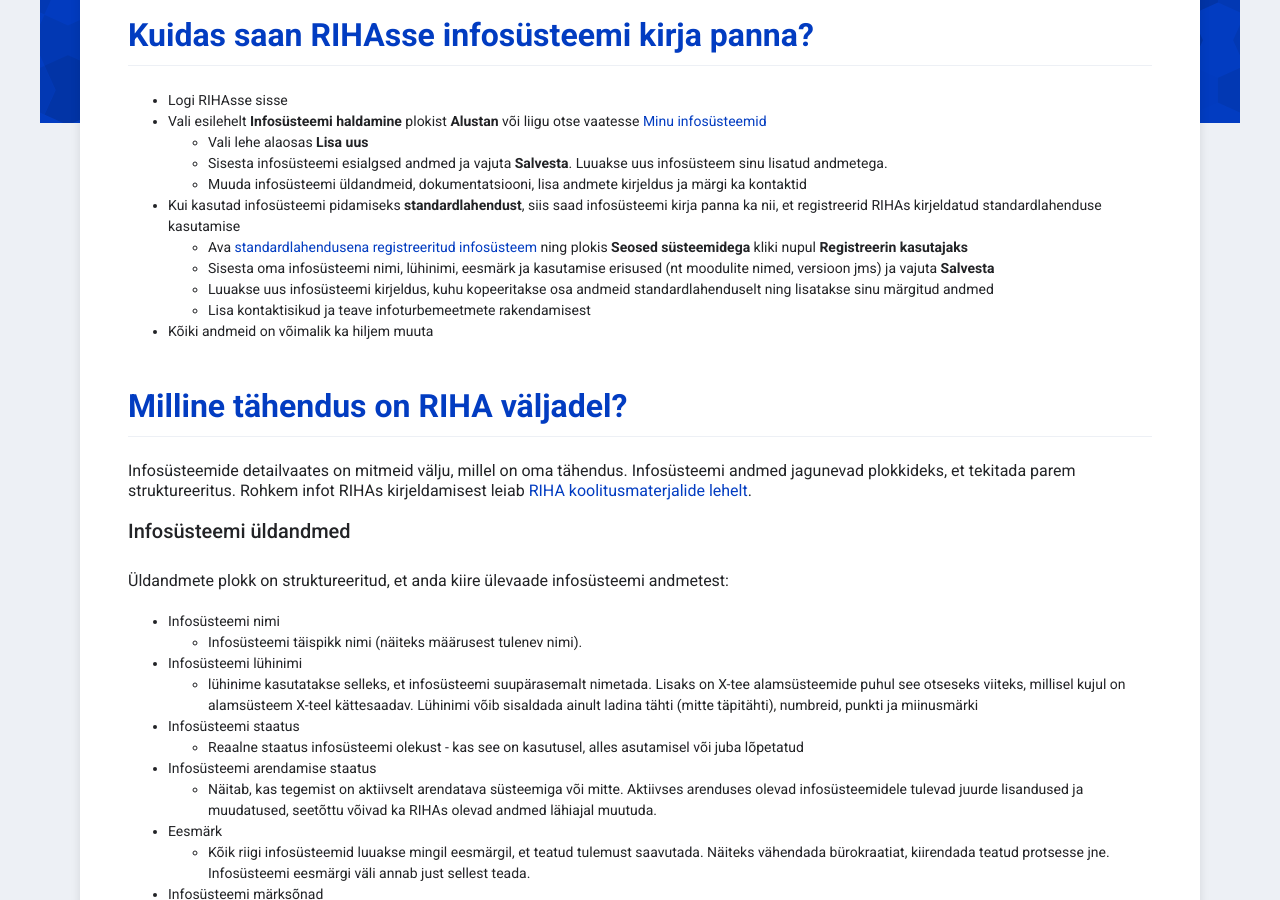
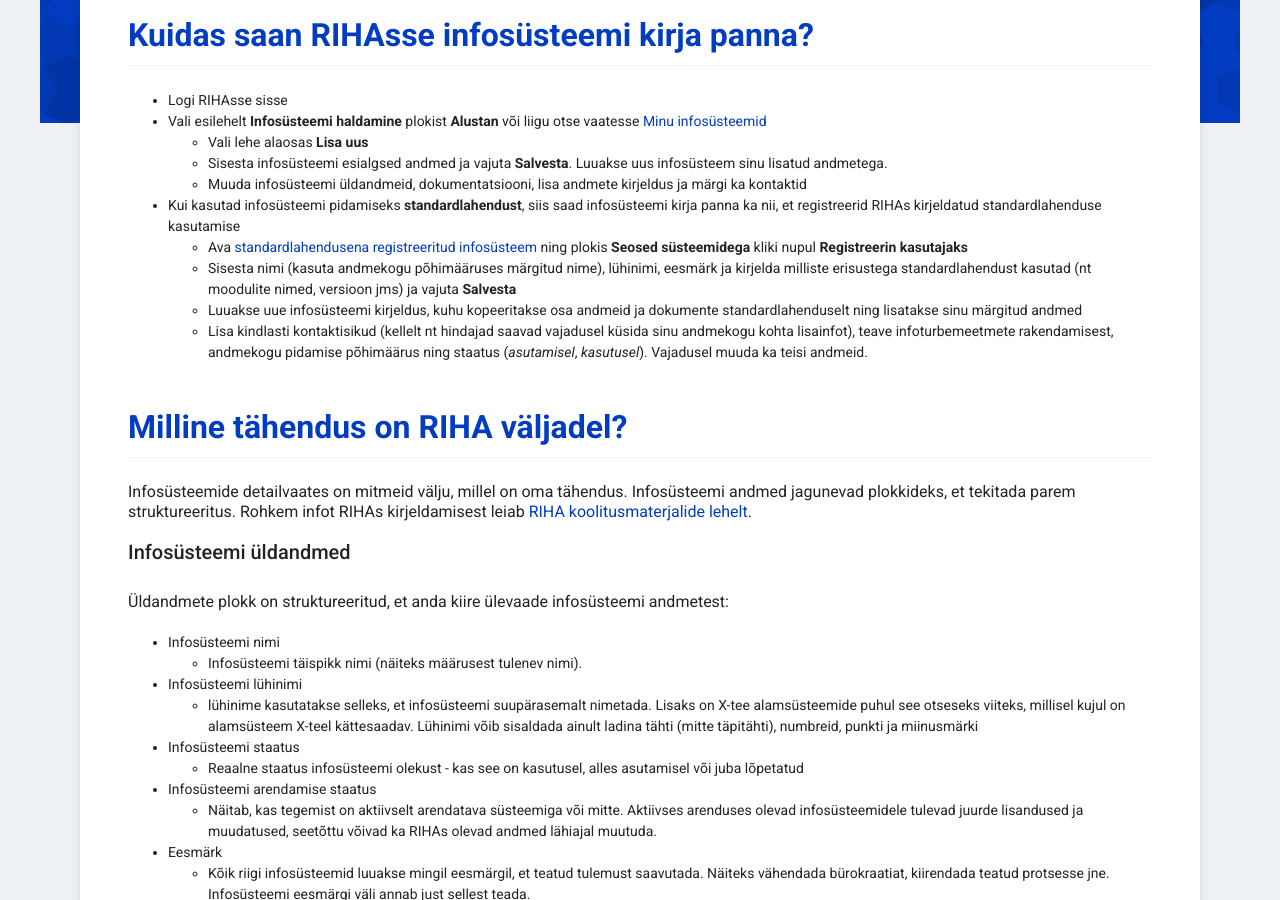
Before and after one commit to e-gov/RIHA-Help, a Jekyll site: the page built from docs/RIHAs-kirjeldamine.md, in a window 1280 px wide and 900 px high, scrolled down 540 px. Built offline with Jekyll 4.4.1, drawn with Linux system fonts in a browser that asks for light colours.

Commit message:
Update RIHAs-kirjeldamine.md

```diff
--- a/docs/RIHAs-kirjeldamine.md
+++ b/docs/RIHAs-kirjeldamine.md
@@ -15,11 +15,10 @@ title: Infosüsteemide kirjeldamine RIHAs
     - Sisesta infosüsteemi esialgsed andmed ja vajuta **Salvesta**. Luuakse uus infosüsteem sinu lisatud andmetega.
     - Muuda infosüsteemi üldandmeid, dokumentatsiooni, lisa andmete kirjeldus ja märgi ka kontaktid
 - Kui kasutad infosüsteemi pidamiseks **standardlahendust**, siis saad infosüsteemi kirja panna ka nii, et registreerid RIHAs kirjeldatud standardlahenduse kasutamise
-    - Ava [standardlahendusena registreeritud infosüsteem](https://www.riha.ee/Systems?topic=standardlahendus&sort=meta.update_timestamp&dir=DESC) ning plokis **Seosed süsteemidega** kliki nupul **Registreerin kasutajaks**
-    - Sisesta oma infosüsteemi nimi, lühinimi, eesmärk ja kasutamise erisused (nt moodulite nimed, versioon jms) ja vajuta **Salvesta**
-    - Luuakse uus infosüsteemi kirjeldus, kuhu kopeeritakse osa andmeid standardlahenduselt ning lisatakse sinu märgitud andmed
-    - Lisa kontaktisikud ja teave infoturbemeetmete rakendamisest
-- Kõiki andmeid on võimalik ka hiljem muuta
+    - Ava [standardlahendusena registreeritud infosüsteem](https://www.riha.ee/Systems?topic=standardlahendus) ning plokis **Seosed süsteemidega** kliki nupul **Registreerin kasutajaks**
+    - Sisesta nimi (kasuta andmekogu põhimääruses märgitud nime), lühinimi, eesmärk ja kirjelda milliste erisustega standardlahendust kasutad (nt moodulite nimed, versioon jms) ja vajuta **Salvesta**
+    - Luuakse uue infosüsteemi kirjeldus, kuhu kopeeritakse osa andmeid ja dokumente standardlahenduselt ning lisatakse sinu märgitud andmed
+    - Lisa kindlasti kontaktisikud (kellelt nt hindajad saavad vajadusel küsida sinu andmekogu kohta lisainfot), teave infoturbemeetmete rakendamisest, andmekogu pidamise põhimäärus ning staatus (_asutamisel_, _kasutusel_). Vajadusel muuda ka teisi andmeid.
 
 ## Milline tähendus on RIHA väljadel?
 Infosüsteemide detailvaates on mitmeid välju, millel on oma tähendus. Infosüsteemi andmed jagunevad plokkideks, et tekitada parem struktureeritus. Rohkem infot RIHAs kirjeldamisest leiab [RIHA koolitusmaterjalide lehelt](https://moodle.ria.ee/course/view.php?id=16).
```
